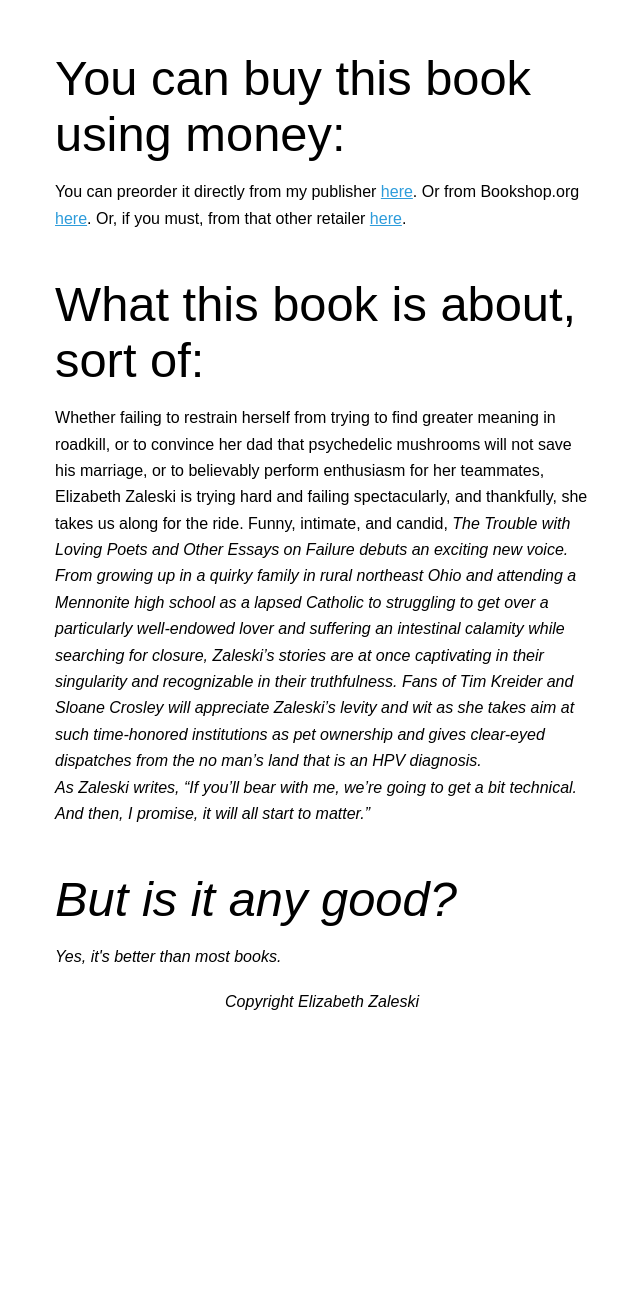
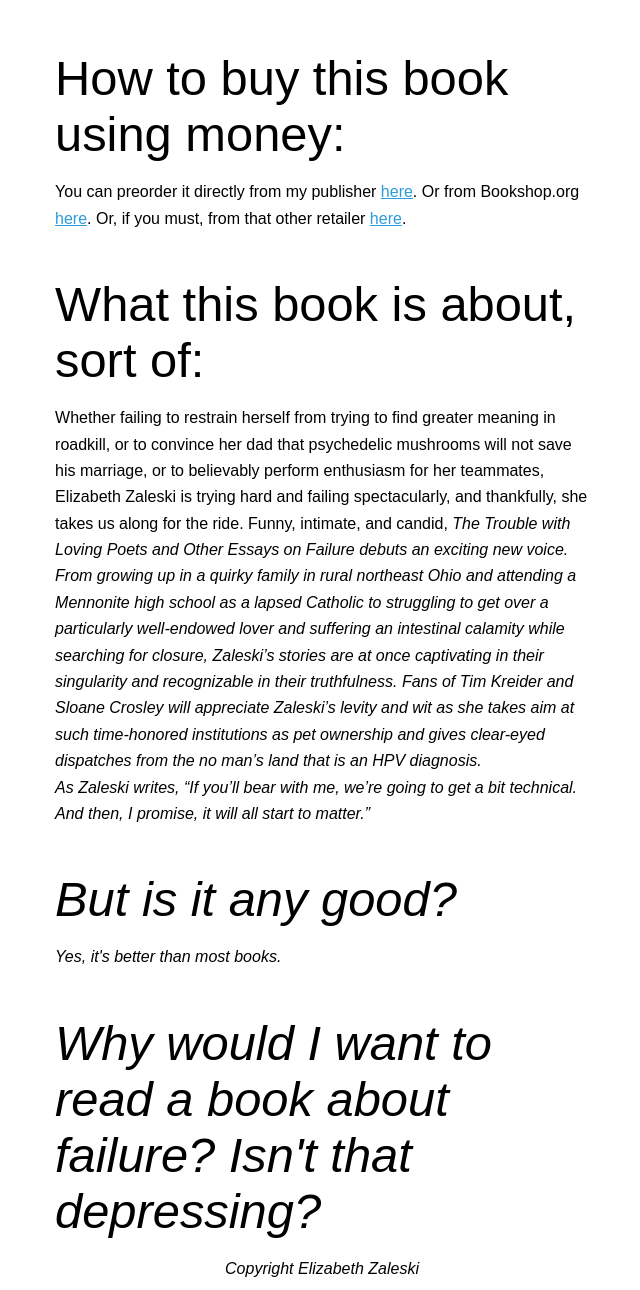
Before and after one commit to clottman/elizabethzaleski, an Eleventy site: page book.md in a window 1280 px wide. Shown: the part 642-1932 px from the top of the page, without its empty margins (318-958 px from the left). Before the commit the page ends 1665 px from the top, so only its background shows below. Built offline with nearby package versions, Linux system fonts and the light colour scheme; Eleventy itself is replaced by a stand-in of ours; files that its build step writes are made by us from their sources; files whose address does not match are found by name; a web font is replaced by a local one; what eleventy-auto-cache-buster would draw is missing.

Commit message:
Update book.md

```diff
--- a/book.md
+++ b/book.md
@@ -9,7 +9,7 @@ layout: default.njk
   <img src="/assets/images/trouble-book.jpg" alt="Book cover for The Trouble with Loving Poets and Other Essays on Failure" width="400" height="557"/>
 </figure>
 
-# You can buy this book using money:
+# How to buy this book using money:
 
 You can preorder it directly from my publisher [here](https://beltpublishing.com/products/the-trouble-with-loving-poets). Or from Bookshop.org [here](https://bookshop.org/p/books/the-trouble-with-loving-poets-and-other-essays-on-failure/e7a6dd35a31b3fc6?ean=9781540270146&next=t&). Or, if you must, from that other retailer [here](https://www.amazon.com/Trouble-Loving-Poets-Essays-Failure/dp/1540270149).
 
@@ -22,3 +22,5 @@ As Zaleski writes, “If you’ll bear with me, we’re going to get a bit techn
 
 # But is it any good?
 Yes, it's better than most books.
+
+# Why would I want to read a book about failure? Isn't that depressing?
```
